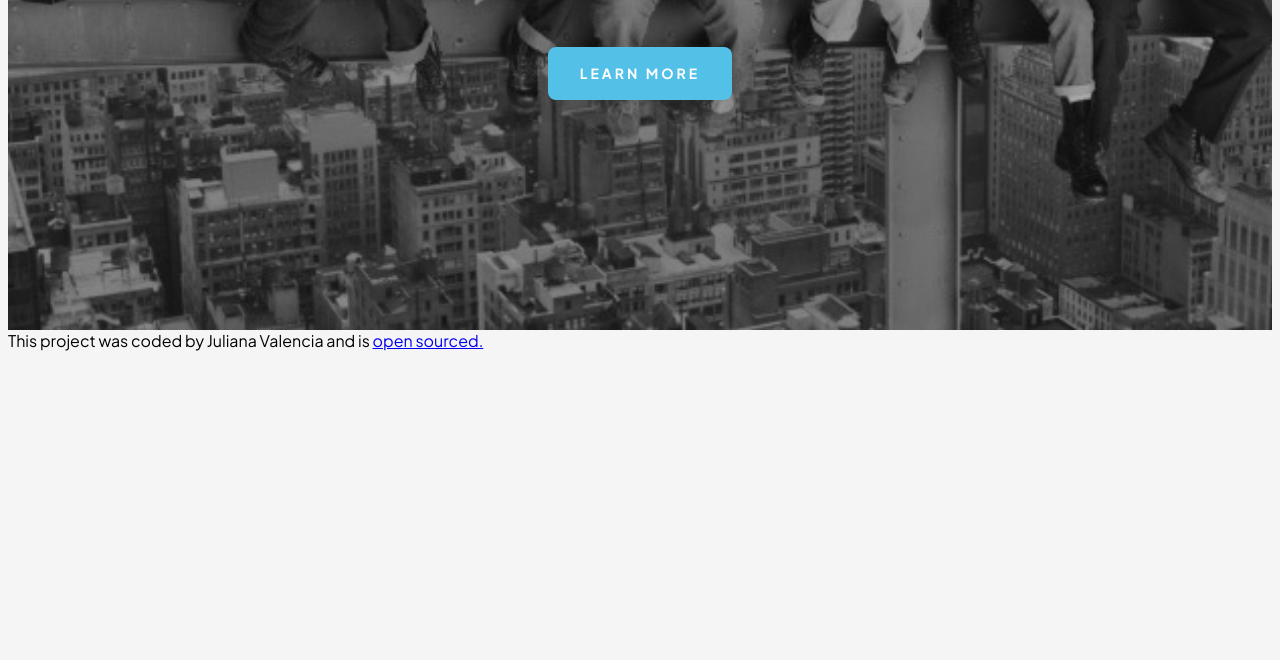
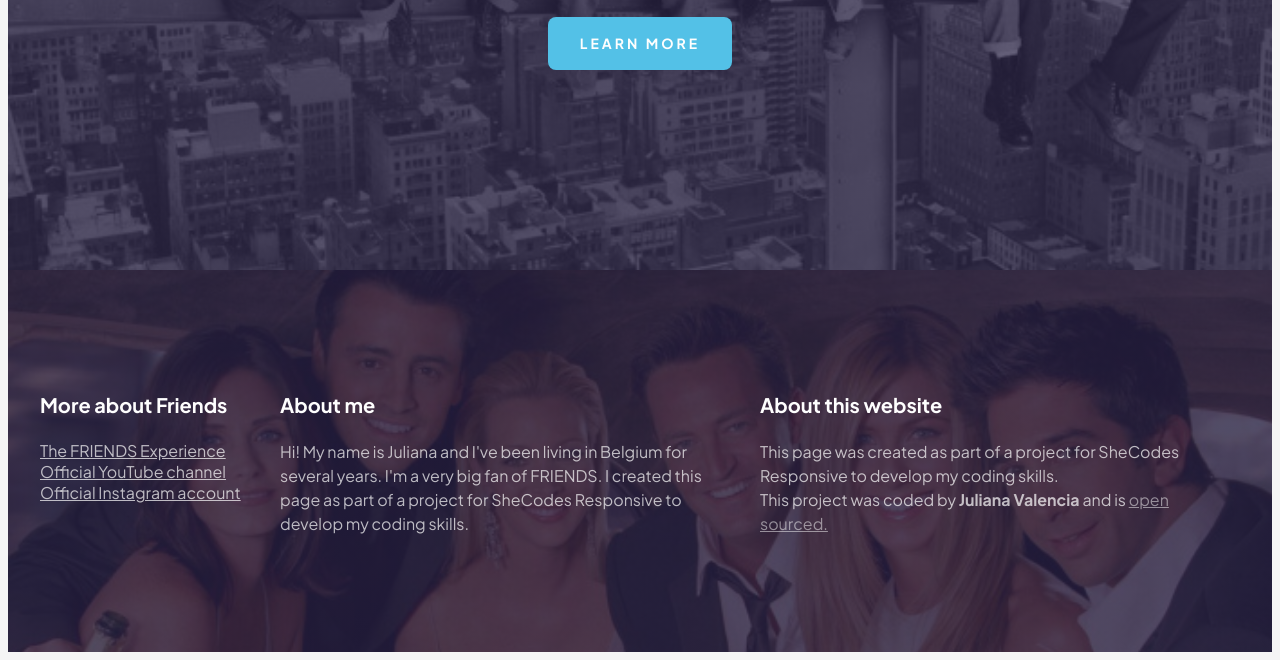
Before and after one commit to JuliValencia/Friends-project, a plain HTML site: page index.html in a window 1280 px wide. Shown: the part 561-1221 px from the top of the page. Before the commit the page ends 920 px from the top, so only its background shows below. Drawn offline with Linux system fonts and the light colour scheme; files whose address does not match are found by name.

Commit message:
Added the footer elements and styles

```diff
--- a/index.html
+++ b/index.html
@@ -31,13 +31,52 @@
       </header>
 
       <footer>
-        This project was coded by Juliana Valencia and is
+        <section class="grid">
+          <div>
+            <h3>More about Friends</h3>
+            <ul>
+              <li>
+                <a href="https://brussels.friendstheexperience.com/">
+                  The FRIENDS Experience</a
+                >
+              </li>
+              <li>
+                <a href="https://www.youtube.com/@Friends/featured">
+                  Official YouTube channel</a
+                >
+              </li>
+              <li>
+                <a href="https://www.instagram.com/friends/">
+                  Official Instagram account</a
+                >
+              </li>
+            </ul>
+          </div>
+          <div>
+            <h3>About me</h3>
+            <p>
+              Hi! My name is Juliana and I've been living in Belgium for several
+              years. I'm a very big fan of FRIENDS. I created this page as part
+              of a project for SheCodes Responsive to develop my coding skills.
+            </p>
+          </div>
+          <div>
+            <h3>About this website</h3>
+            <p>
+              This page was created as part of a project for SheCodes Responsive
+              to develop my coding skills.
+              <br />
+              This project was coded by <strong> Juliana Valencia </strong> and
+              is
               <a
                 href="https://github.com/JuliValencia/Friends-project"
                 target="_blank"
               >
                 open sourced.</a
               >
+            </p>
+          </div>
+        </section>
       </footer>
     </div>
   </body>
--- a/src/styles.css
+++ b/src/styles.css
@@ -13,14 +13,32 @@
 body {
   background: #f5f5f5;
 }
+
+.container {
+  max-width: 1400px;
+  margin: 0 auto;
+}
+
+.grid {
+  display: grid;
+  grid-template-columns: 1fr 2fr 2fr;
+}
+section {
+  max-width: 1200px;
+  margin: 0 auto;
+}
+
 header {
-  background-image: linear-gradient(rgba(0, 0, 0, 0.3), rgba(0, 0, 0, 0.3)),
+  background-image: linear-gradient(
+      rgba(39, 32, 68, 0.7),
+      rgba(39, 32, 68, 0.7)
+    ),
     url(../images/friends1.jpeg);
   background-repeat: no-repeat;
   background-size: cover;
   text-align: center;
   color: var(--primary-color);
-  padding: 230px 0;
+  padding: 200px 0;
 }
 
 header h1 {
@@ -69,10 +87,43 @@ header a {
 
 footer {
   font-family: var(--primary-font);
+  color: var(--primary-color);
+  background-image: linear-gradient(
+      rgba(39, 32, 68, 0.8),
+      rgba(39, 32, 68, 0.8)
+    ),
+    url(../images/friends7.jpeg);
+  background-repeat: no-repeat;
+  background-size: cover;
+  padding: 100px 0;
 }
-.container {
-  max-width: 1400px;
-  margin: 0 auto;
+
+footer h3 {
+  font-weight: 700;
+  font-size: 20px;
+  line-height: 30px;
+}
+
+footer p {
+  font-weight: 400;
+  font-size: 16px;
+  line-height: 24px;
+  opacity: 0.7;
+  margin-right: 20px;
+}
+
+footer ul {
+  padding: 0;
+}
+footer li {
+  list-style: none;
+  margin: 0;
+  padding: 0;
+}
+
+footer a {
+  color: var(--primary-color);
+  opacity: 0.7;
 }
 .bullet-red {
   color: #e3432f;
@@ -89,7 +140,7 @@ footer {
   font-size: 50px;
 }
 
-@media (max-width: 900px) {
+@media (max-width: 960px) {
   header {
     padding: 60px 0;
   }
```
Lines whose indentation alone changed are shown as unchanged.
